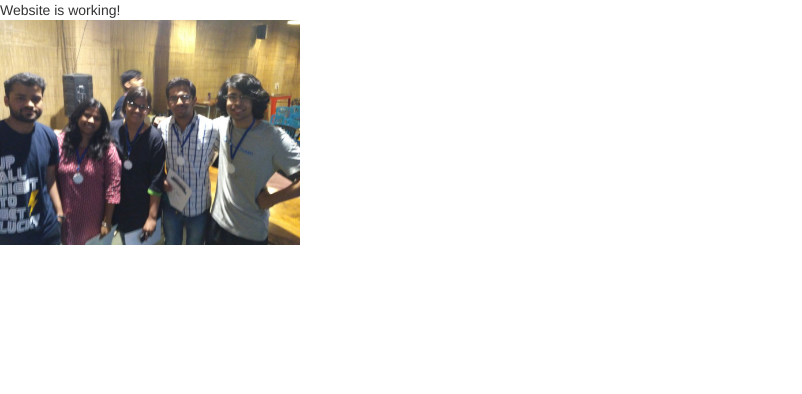
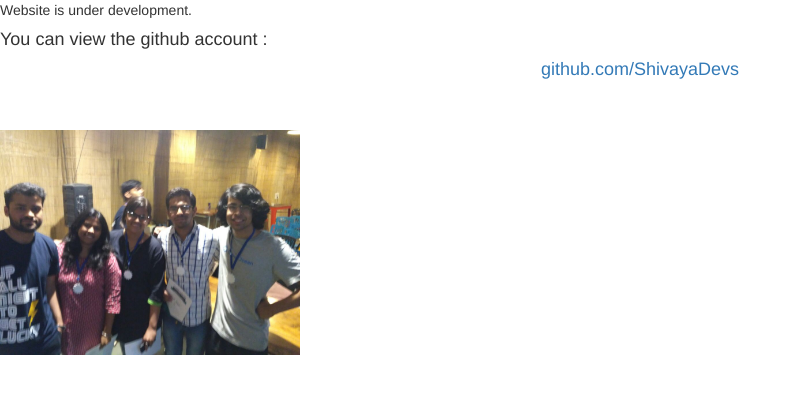
Before and after one commit to ShivayaDevs/shivayadevs.github.io, a plain HTML site: page index.html in a window 1280 px wide. Shown: the whole page, without its empty margins (0-802 px from the left). Drawn offline with nearby package versions, Linux system fonts and the light colour scheme.

Commit message:
Added github link

```diff
--- a/index.html
+++ b/index.html
@@ -2,12 +2,14 @@
 <html>
 <head>
     <title>Shivaya Developers</title>
+
     <!-- Bootstrap css and js -->
     <link rel="stylesheet" href="https://maxcdn.bootstrapcdn.com/bootstrap/3.3.7/css/bootstrap.min.css">
     <script src="https://maxcdn.bootstrapcdn.com/bootstrap/3.3.7/js/bootstrap.min.js" crossorigin="anonymous"></script>
 </head>
 <body>
-    Website is working!<br>
+    Website is under development.
+    <h4>You can view the github account : </h4><a href="http://github.com/ShivayaDevs"> <h4 align="center">github.com/ShivayaDevs</h4></a><br><br>
     <img src="images/clashhacks-photo.jpg" width="300px" >
 </body>
 </html>
```
